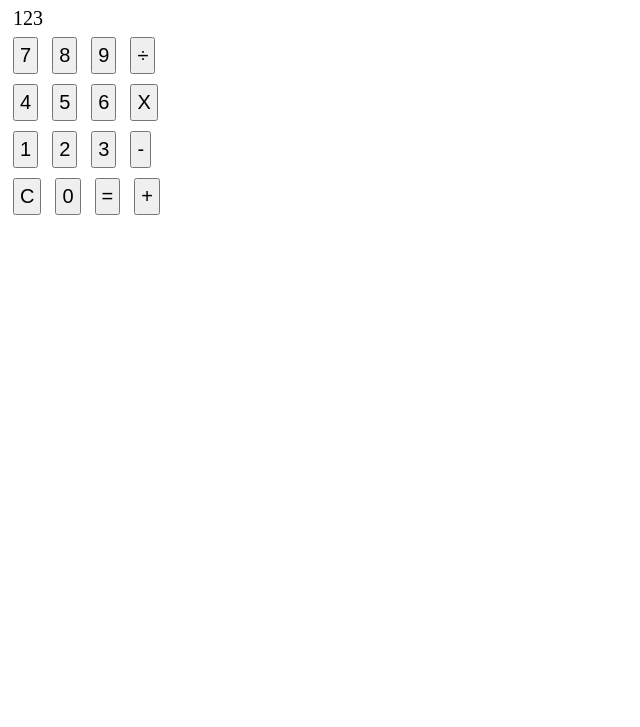
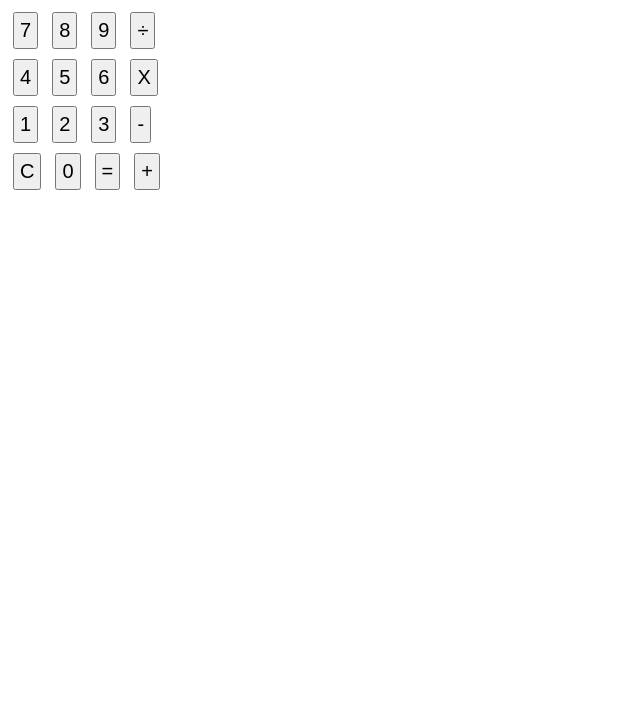
Before and after one commit to thomasgilmore/calculator, a plain HTML site: page index.html in a window 1280 px wide. Shown: the part 73-800 px from the top of the page, without its empty margins (0-640 px from the left). Drawn offline with Linux system fonts and the light colour scheme.

Commit message:
calculator

```diff
--- a/index.html
+++ b/index.html
@@ -10,7 +10,7 @@
 
         <h1>Calculator</h1>
 
-        <div id="display" class="display">123</div>
+        <div id="display" class="display"></div>
         <button id="seven" class="seven">7</button>
         <button id="eight" class="eight">8</button>
         <button id="nine" class="nine">9</button>
```
